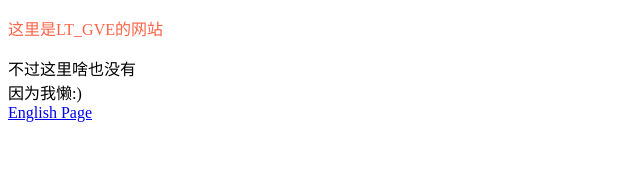
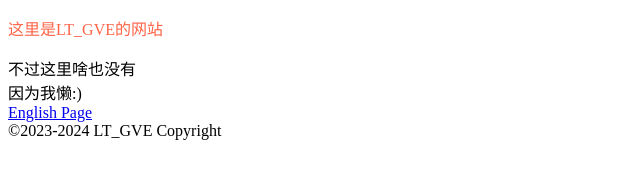
Before and after one commit to LTGVE/Index, a plain HTML site: page index.html in a window 1280 px wide. Shown: the whole page, without its empty margins (0-640 px from the left). Drawn offline with Linux system fonts and the light colour scheme.

Commit message:
Update index.html

```diff
--- a/index.html
+++ b/index.html
@@ -9,5 +9,6 @@
     <p1>不过这里啥也没有</p1>
     <p2><br/>因为我懒:)</p2>
     <a href="./en.html"><br/>English Page</a>
+    <p3><br/>©2023-2024 LT_GVE Copyright</p3>
   </body>
 </html>
```
